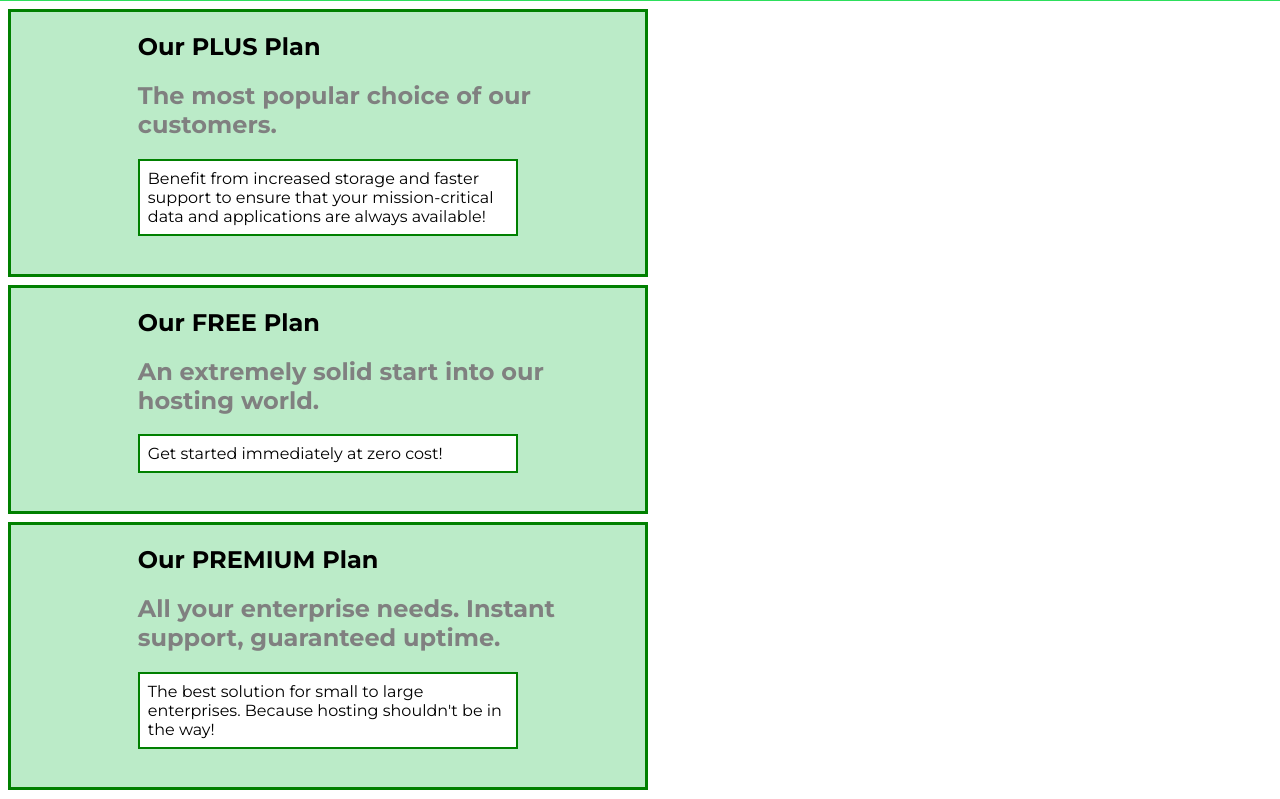
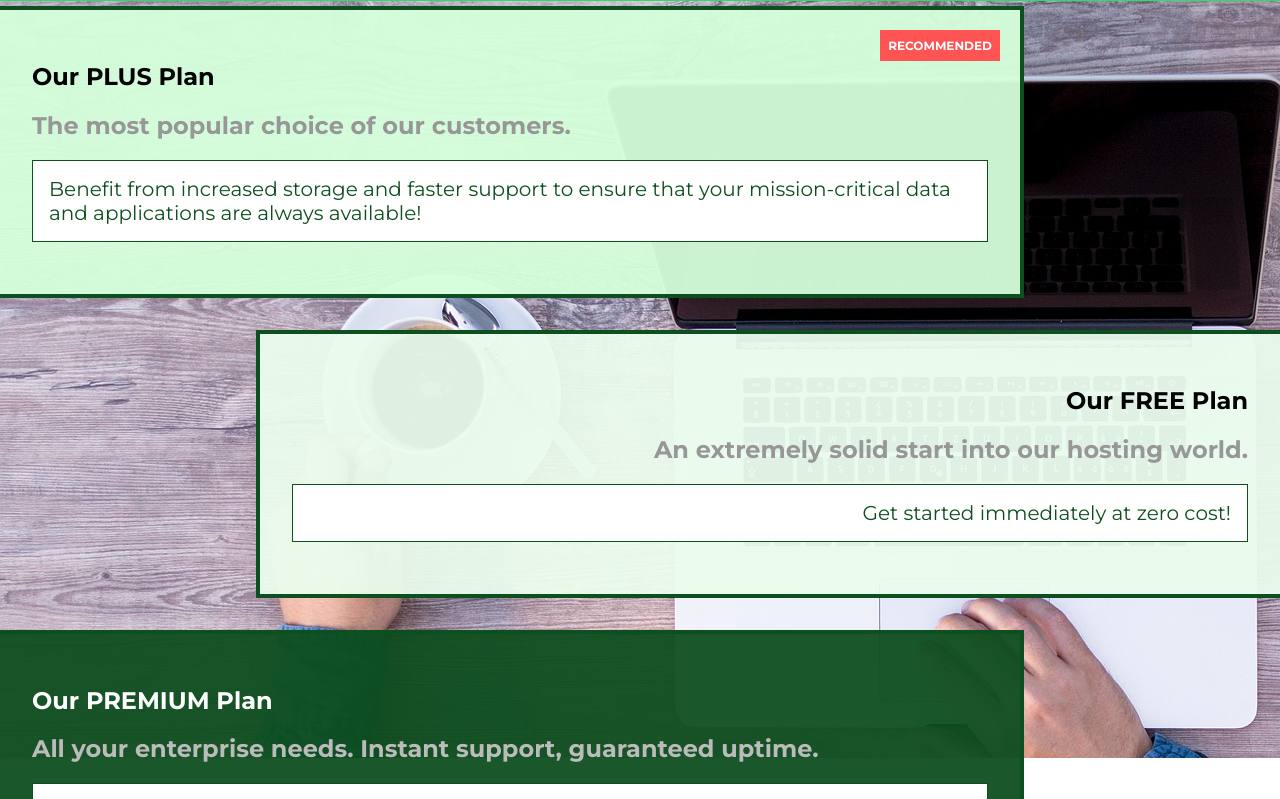
Before and after one commit to abdelrahman543873/css-course, a plain HTML site: page packages/index.html in a window 1280 px wide. Shown: the part 42-841 px from the top of the page. Drawn offline with Linux system fonts and the light colour scheme.

Commit message:
feat: added image to packages page

```diff
--- a/main.css
+++ b/main.css
@@ -57,6 +57,12 @@
   font-family: "Anton", sans-serif;
 }
 
+.plan__list {
+  width: 80%;
+  margin: auto;
+  text-align: center;
+}
+
 .plan {
   background: #d5ffdc;
   text-align: center;
--- a/packages/index.html
+++ b/packages/index.html
@@ -14,6 +14,7 @@
   </head>
 
   <body>
+    <div class="background"></div>
     <header class="main-header">
       <div>
         <a href="../index.html" class="main-header__brand"> uHost </a>
@@ -33,34 +34,36 @@
       </nav>
     </header>
     <main>
-      <section class="details-section">
-        <a class="details-link" href="#">
-          <h1 class="details-title">Our PLUS Plan</h1>
-          <h2 class="details-secondary">
+      <section class="package" id="plus">
+        <a href="#">
+          <h1 class="package__title">Our PLUS Plan</h1>
+          <h2 class="package__subtitle">
             The most popular choice of our customers.
           </h2>
-          <p class="details-desc">
+          <h2 class="package__badge">RECOMMENDED</h2>
+          <p class="package__info">
             Benefit from increased storage and faster support to ensure that
             your mission-critical data and applications are always available!
           </p>
         </a>
       </section>
-      <section class="details-section">
-        <a href="#" class="details-link">
-          <h1 class="details-title">Our FREE Plan</h1>
-          <h2 class="details-secondary">
+      <section class="package" id="free">
+        <a href="#">
+          <h1 class="package__title">Our FREE Plan</h1>
+          <h2 class="package__subtitle">
             An extremely solid start into our hosting world.
           </h2>
-          <p class="details-desc">Get started immediately at zero cost!</p>
+          <p class="package__info">Get started immediately at zero cost!</p>
         </a>
       </section>
-      <section class="details-section">
-        <a href="#" class="details-link">
-          <h1 class="details-title">Our PREMIUM Plan</h1>
-          <h2 class="details-secondary">
+      <div class="clear-fix"></div>
+      <section class="package" id="premium">
+        <a href="#">
+          <h1 class="package__title">Our PREMIUM Plan</h1>
+          <h2 class="package__subtitle">
             All your enterprise needs. Instant support, guaranteed uptime.
           </h2>
-          <p class="details-desc">
+          <p class="package__info">
             The best solution for small to large enterprises. Because hosting
             shouldn't be in the way!
           </p>
--- a/packages/packages.css
+++ b/packages/packages.css
@@ -1,37 +1,89 @@
-.details-section {
-  background: #bbebc8;
-  border: 3px green solid;
-  margin: 8px;
-  width: 50%;
+main {
+  padding-top: 32px;
 }
 
-.details-section:hover {
-  border: 3px red solid;
-  box-shadow: 1.5px 1.5px 1.5px 1.5px rgba(0, 0, 0, 0.5);
+.package {
+  width: 80%;
+  margin: 16px 0;
+  border: 4px solid #0e4f1f;
+  border-left: none;
+  position: relative;
 }
 
-.details-title {
-  text-decoration: none;
-  font-weight: bold;
-  color: black;
-  margin-left: 20%;
+.package:hover,
+.package:active {
+  box-shadow: 2px 2px 4px rgba(0, 0, 0, 0.5);
+  border-color: #ff5454;
 }
 
-.details-secondary {
-  color: grey;
-  margin-left: 20%;
+.clear-fix {
+  clear: both;
 }
 
-.details-link {
+.package a {
   text-decoration: none;
+  color: inherit;
+  display: block;
+  padding: 32px;
 }
 
-.details-desc {
+.package__badge {
+  top: 0px;
+  right: 0px;
+  margin: 20px;
+  position: absolute;
+  font-size: 12px;
+  color: white;
+  background: #ff5454;
+  padding: 8px;
+}
+
+.package__subtitle {
+  color: #979797;
+}
+
+.package__info {
+  padding: 16px;
+  border: 1px solid #0e4f1f;
+  font-size: 20px;
+  color: #0e4f1f;
   background: white;
-  padding: 8px;
-  color: black;
-  width: 60%;
-  margin: auto;
-  margin-bottom: 38px;
-  border: green 2px solid;
 }
+
+#plus {
+  background: rgba(213, 255, 220, 0.95);
+}
+
+.background {
+  width: 100%;
+  height: 100%;
+  position: fixed;
+  background: url("../images/plans-background.jpg");
+  z-index: -1;
+}
+
+#free {
+  background: rgba(234, 252, 237, 0.95);
+  float: right;
+  border-right: none;
+  border-left: 4px solid #0e4f1f;
+  text-align: right;
+}
+
+#free:hover,
+#free:active {
+  box-shadow: 2px 2px 4px rgba(0, 0, 0, 0.5);
+  border-color: #ff5454;
+}
+
+#premium {
+  background: rgba(14, 79, 31, 0.95);
+}
+
+#premium .package__title {
+  color: white;
+}
+
+#premium .package__subtitle {
+  color: #bbb;
+}
--- a/shared.css
+++ b/shared.css
@@ -11,6 +11,8 @@ body {
   width: 100%;
   background: #2ddf5c;
   padding: 8px 16px;
+  position: fixed;
+  z-index: 1;
 }
 
 .main-header > div {
```
Also changed, not shown: index.html (+1 -1 lines), images/plans-background.jpg (added).
